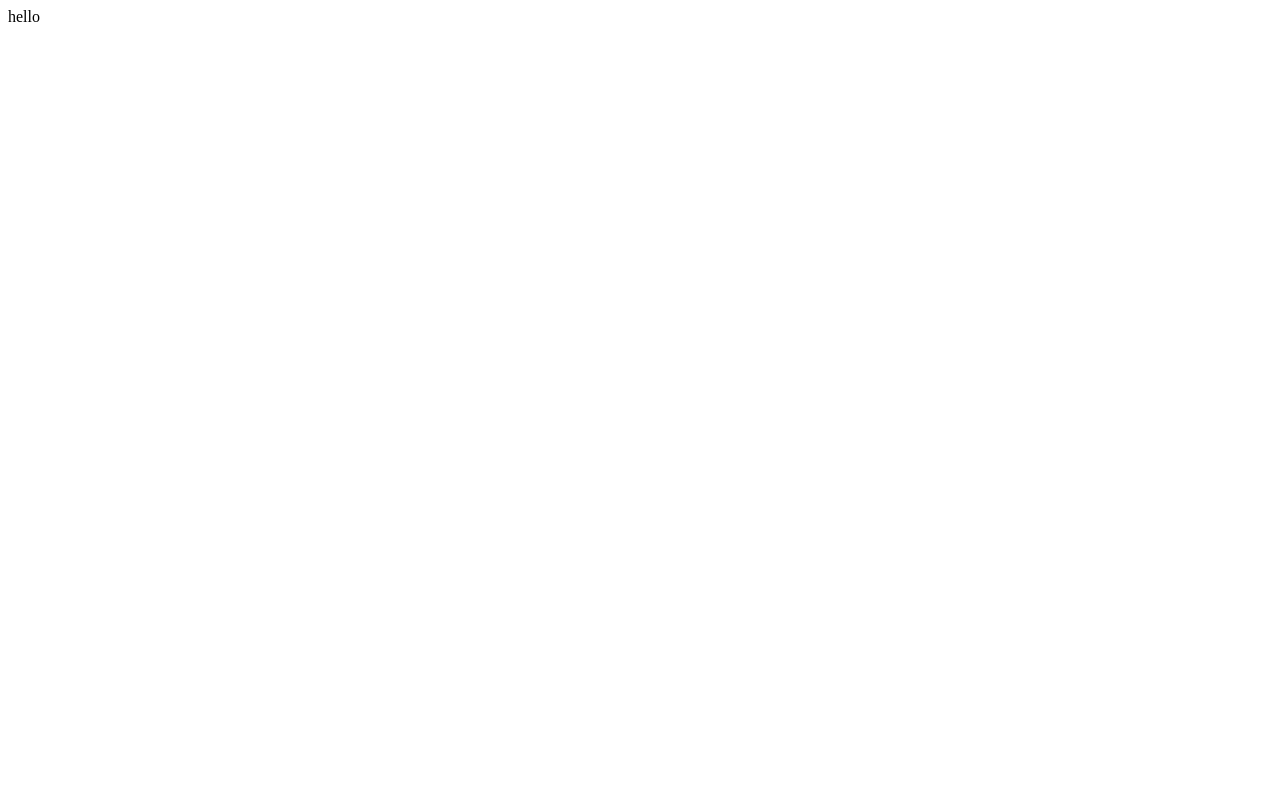
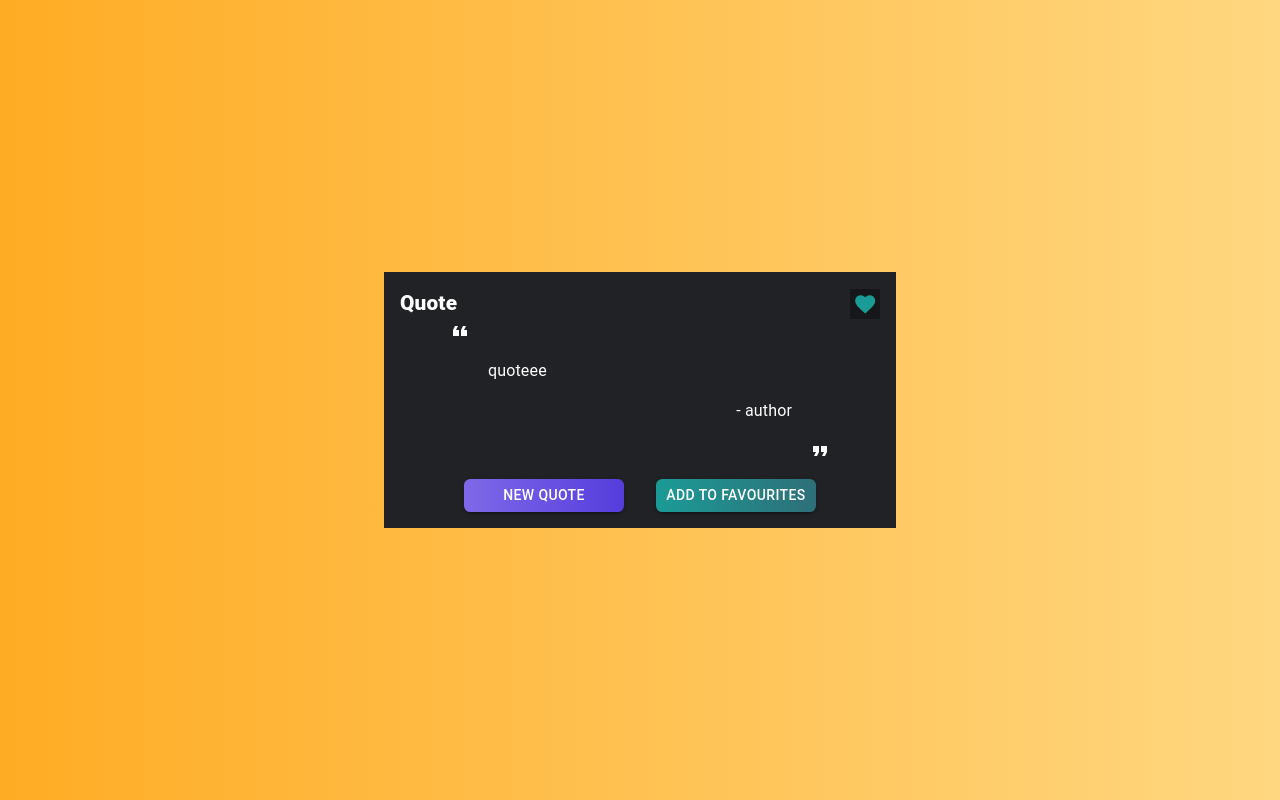
Before and after one commit to Anusree-mj/Quote_Generator, a React (Create React App) app: page / in a window 1280 px wide. Built offline with nearby package versions, Linux system fonts and the light colour scheme.

Commit message:
style:quotes component

```diff
--- a/package.json
+++ b/package.json
@@ -3,6 +3,10 @@
   "version": "0.1.0",
   "private": true,
   "dependencies": {
+    "@emotion/react": "^11.13.0",
+    "@emotion/styled": "^11.13.0",
+    "@mui/icons-material": "^5.16.7",
+    "@mui/material": "^5.16.7",
     "@testing-library/jest-dom": "^5.17.0",
     "@testing-library/react": "^13.4.0",
     "@testing-library/user-event": "^13.5.0",
@@ -12,6 +16,7 @@
     "@types/react-dom": "^18.3.0",
     "react": "^18.3.1",
     "react-dom": "^18.3.1",
+    "react-router-dom": "^6.26.0",
     "react-scripts": "5.0.1",
     "typescript": "^4.9.5",
     "web-vitals": "^2.1.4"
--- a/src/App.tsx
+++ b/src/App.tsx
@@ -1,10 +1,13 @@
-import React from 'react';
+import { Routes, Route } from 'react-router-dom';
+import { routes } from './routes/route';
 
 function App() {
   return (
-    <div className="App">
-     hello
-    </div>
+    <Routes>
+      {routes.map(route => (
+        <Route key={route.path} path={route.path} element={<route.element />} />
+      ))}
+    </Routes>
   );
 }
 
--- /dev/null
+++ b/src/components/favourites.tsx
@@ -0,0 +1,10 @@
+import { Box } from "@mui/material"
+
+
+const FavouritesComponent = () => {
+  return (
+    <Box sx={{ color: 'black' }} >FavouritesComponent</Box >
+  )
+}
+
+export default FavouritesComponent
--- /dev/null
+++ b/src/components/quote.tsx
@@ -0,0 +1,74 @@
+import { Box, Button, Typography } from '@mui/material'
+import FavoriteSharpIcon from '@mui/icons-material/FavoriteSharp';
+import { useState } from 'react';
+import FormatQuoteIcon from '@mui/icons-material/FormatQuote';
+
+const QuoteComponent = () => {
+    const [quote, setQuote] = useState({
+        text: 'quoteee',
+        author: 'author'
+    })
+    return (
+        <Box sx={{
+            width: '30rem', maxWidth: '95%',
+            display: 'flex', flexDirection: 'column',
+            alignItems: 'center', justifyContent: 'center',
+            backgroundColor: '#212226', p: 2, overflow: 'hidden'
+
+        }}>
+            <Box sx={{
+                maxWidth: '100%', width: '30rem',
+                display: "flex", alignItems: 'center',
+                justifyContent: 'space-between'
+            }}>
+                <Typography sx={{
+                    fontSize: '1.3rem',
+                    fontWeight: '800'
+                }}>Quote</Typography>
+                <FavoriteSharpIcon sx={{
+                    color: '#1b9b96',
+                    backgroundColor: '#00000052', p: '0.2rem',
+                    cursor: 'pointer'
+
+                }} />
+            </Box>
+            <Box sx={{
+                display: 'flex', flexDirection: 'column',
+                maxWidth: '80%', width: '30rem',
+            }}>
+                <FormatQuoteIcon sx={{
+                    transform: 'rotate(180deg)',
+                    alignSelf: 'flex-start'
+                }} />
+                <Typography sx={{ textAlign: 'start', ml: 5, mt: 2, mb: 2 }}>{quote.text}</Typography>
+                <Typography sx={{ textAlign: 'end', mb: 2, mr: 5 }}>- {quote.author}</Typography>
+                <FormatQuoteIcon sx={{ alignSelf: 'flex-end' }} />
+                {/* <Box sx={{
+                    position: 'absolute', borderRadius: '50%'
+                }}>
+                    <Box>
+                    </Box>
+                    <Box>
+                    </Box>
+                    <Box>
+                    </Box>
+                </Box> */}
+                <Box sx={{
+                    display: 'flex', mt: 2,
+                    alignItems: 'center', justifyContent: 'space-around',
+                }}>
+                    <Button variant="contained" sx={{
+                        background: 'linear-gradient(to left, #553ddd, #7f69e8)',
+                        borderRadius: '0.4rem', width: '10rem', p: '4px'
+                    }}>New Quote</Button>
+                    <Button variant="contained" sx={{
+                        background: 'linear-gradient(to left, #2e6f79, #1b9b96)',
+                        borderRadius: '0.4rem', width: '10rem', p: '4px'
+                    }}>Add to favourites</Button>
+                </Box>
+            </Box>
+        </Box >
+    )
+}
+
+export default QuoteComponent
--- a/src/index.css
+++ b/src/index.css
@@ -0,0 +1,17 @@
+@import url('https://fonts.googleapis.com/css2?family=Comfortaa:wght@300..700&display=swap');
+
+body {
+  margin: 0;
+  background: linear-gradient(to right, #ffac24, #ffd780);
+  font-family: 'Dosis', sans-serif;
+  display: flex;
+  align-items: center;
+  justify-content: center;
+  height: 100vh;
+  color: white
+}
+
+code {
+  font-family: source-code-pro, Menlo, Monaco, Consolas, 'Courier New',
+    monospace;
+}
--- a/src/index.tsx
+++ b/src/index.tsx
@@ -1,15 +1,15 @@
-import React from 'react';
 import ReactDOM from 'react-dom/client';
 import './index.css';
 import App from './App';
+import {BrowserRouter as Router} from 'react-router-dom'
 
 const root = ReactDOM.createRoot(
   document.getElementById('root') as HTMLElement
 );
 root.render(
-  <React.StrictMode>
+  <Router>
     <App />
-  </React.StrictMode>
+  </Router>
 );
 
 // If you want to start measuring performance in your app, pass a function
--- /dev/null
+++ b/src/pages/favouritePage.tsx
@@ -0,0 +1,9 @@
+import FavouritesComponent from '../components/favourites'
+
+const FavouritePage = () => {
+    return (
+        <FavouritesComponent/>
+    )
+}
+
+export default FavouritePage
--- /dev/null
+++ b/src/pages/quotePage.tsx
@@ -0,0 +1,9 @@
+import QuoteComponent from "../components/quote"
+
+const QuotePage = () => {
+    return (
+        <QuoteComponent />
+    )
+}
+
+export default QuotePage
--- /dev/null
+++ b/src/routes/route.ts
@@ -0,0 +1,9 @@
+import QuotePage from "../pages/quotePage"
+import FavouritePage from "../pages/favouritePage"
+import { RoutesType } from "./types"
+
+
+export const routes: RoutesType = [
+    { path: "/", element: QuotePage },
+    { path: "/favourites", element: FavouritePage },
+]
```
Also changed, not shown: 1 other file (tests, documents, lock files or other folders).
